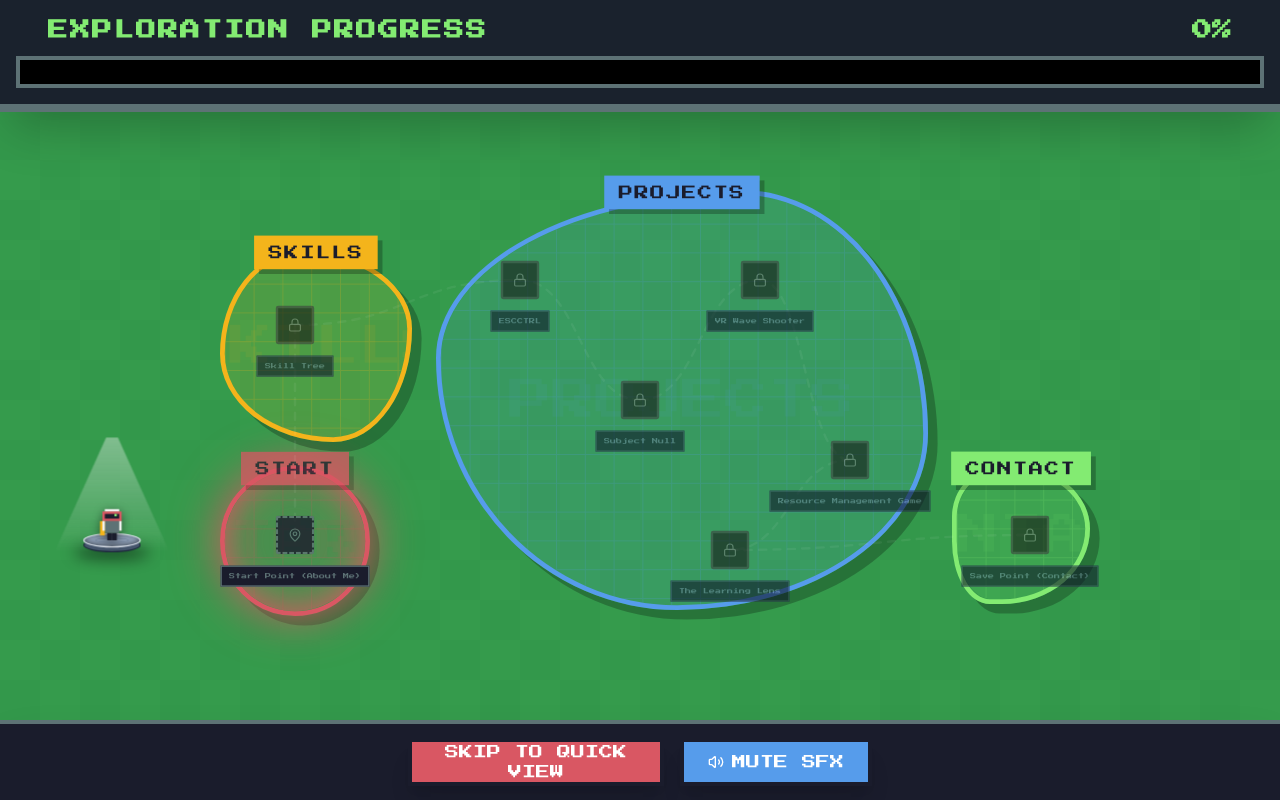
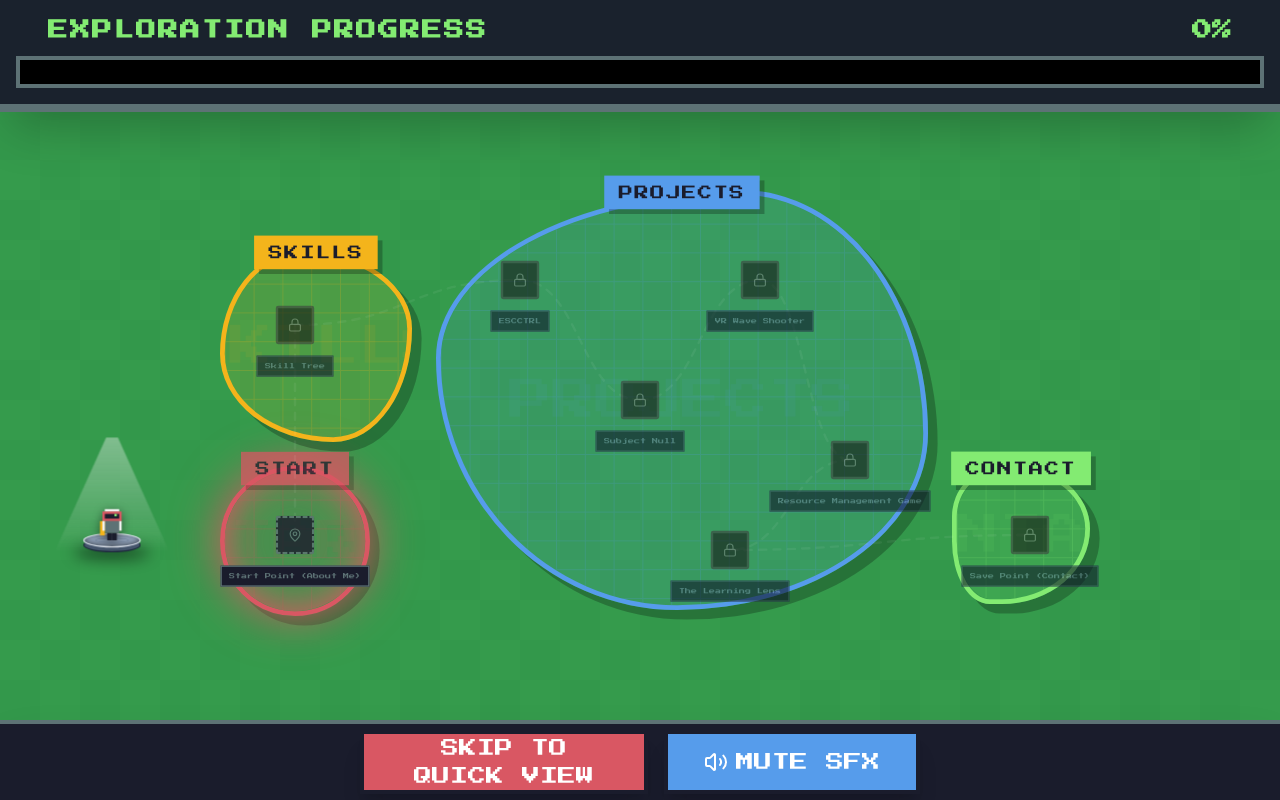
Before and after one commit to MahmoudHany908/portfolio, a React (Vite) app: page / in a window 1280 px wide. Built offline with nearby package versions, Linux system fonts and the light colour scheme.

Commit message:
Restore large button sizing on PC

```diff
--- a/src/components/UI/GameHUD.jsx
+++ b/src/components/UI/GameHUD.jsx
@@ -29,10 +29,10 @@ export default function GameHUD({ discoveredCount, totalNodes, muted, setMuted }
         <SimpleViewToggle />
 
         <button
-          className="pixel-btn bg-[#569ceb] hover:bg-[#83eb72] transition-colors shadow-xl text-center text-[10px] md:text-sm px-2 md:px-6 py-2 md:py-3 border-4 flex items-center justify-center gap-2 text-white h-10 md:h-12 w-28 md:w-48"
+          className="pixel-btn bg-[#569ceb] hover:bg-[#83eb72] transition-colors shadow-xl text-center text-[10px] md:text-lg px-2 md:px-8 py-2 md:py-4 border-4 flex items-center justify-center gap-2 text-white h-10 md:h-16 w-28 md:w-64"
           onClick={() => setMuted(!muted)}
         >
-          {muted ? <VolumeX size={16} /> : <Volume2 size={16} />}
+          {muted ? <VolumeX size={16} className="md:w-6 md:h-6" /> : <Volume2 size={16} className="md:w-6 md:h-6" />}
           <span>{muted ? "UNMUTE SFX" : "MUTE SFX"}</span>
         </button>
       </div>
--- a/src/components/UI/SimpleViewToggle.jsx
+++ b/src/components/UI/SimpleViewToggle.jsx
@@ -3,7 +3,7 @@ import { Link } from 'react-router-dom';
 
 export default function SimpleViewToggle() {
   return (
-    <Link to="/simple" className="pixel-btn bg-[#d95763] hover:bg-[#f4b41b] transition-colors shadow-xl text-center text-[10px] md:text-sm px-2 md:px-6 py-2 md:py-3 border-4 flex items-center justify-center text-white h-10 md:h-12 w-40 md:w-64">
+    <Link to="/simple" className="pixel-btn bg-[#d95763] hover:bg-[#f4b41b] transition-colors shadow-xl text-center text-[10px] md:text-lg px-2 md:px-8 py-2 md:py-4 border-4 flex items-center justify-center text-white h-10 md:h-16 w-40 md:w-72">
       SKIP TO QUICK VIEW
     </Link>
   );
```
